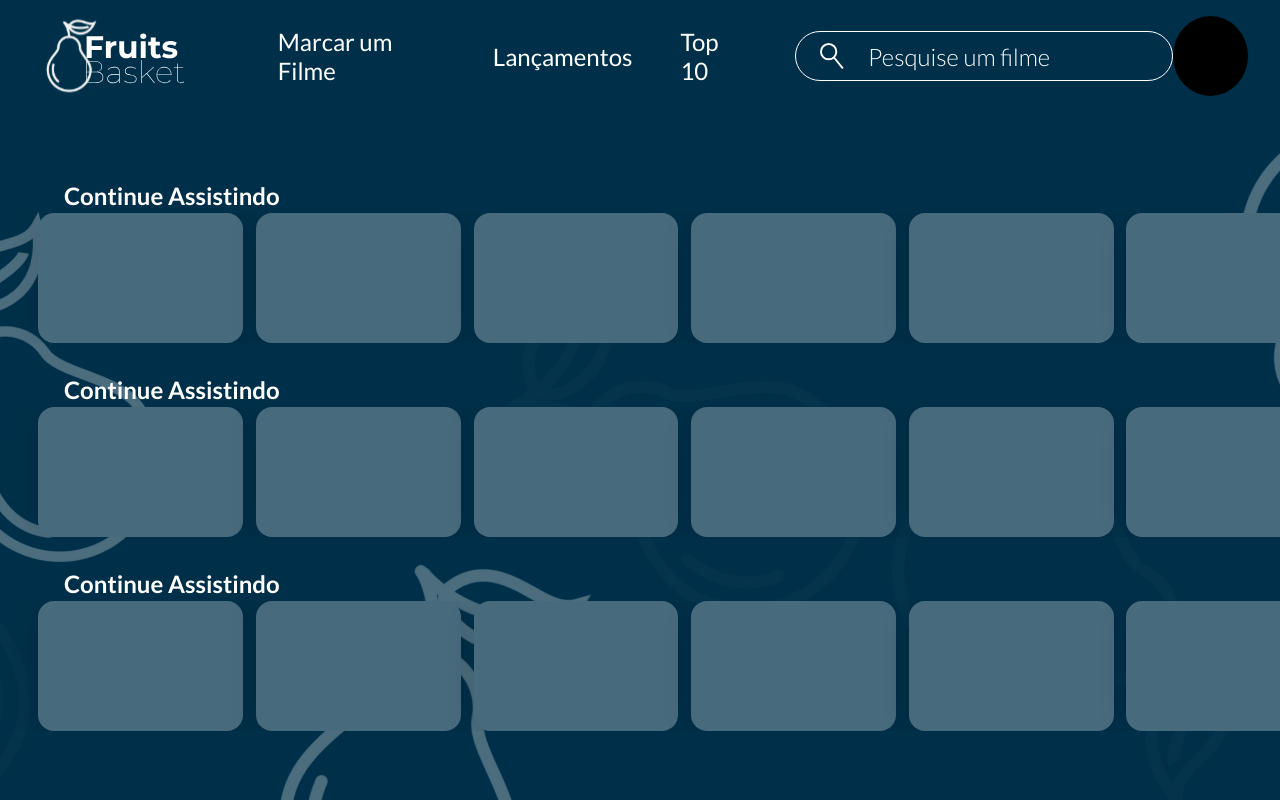
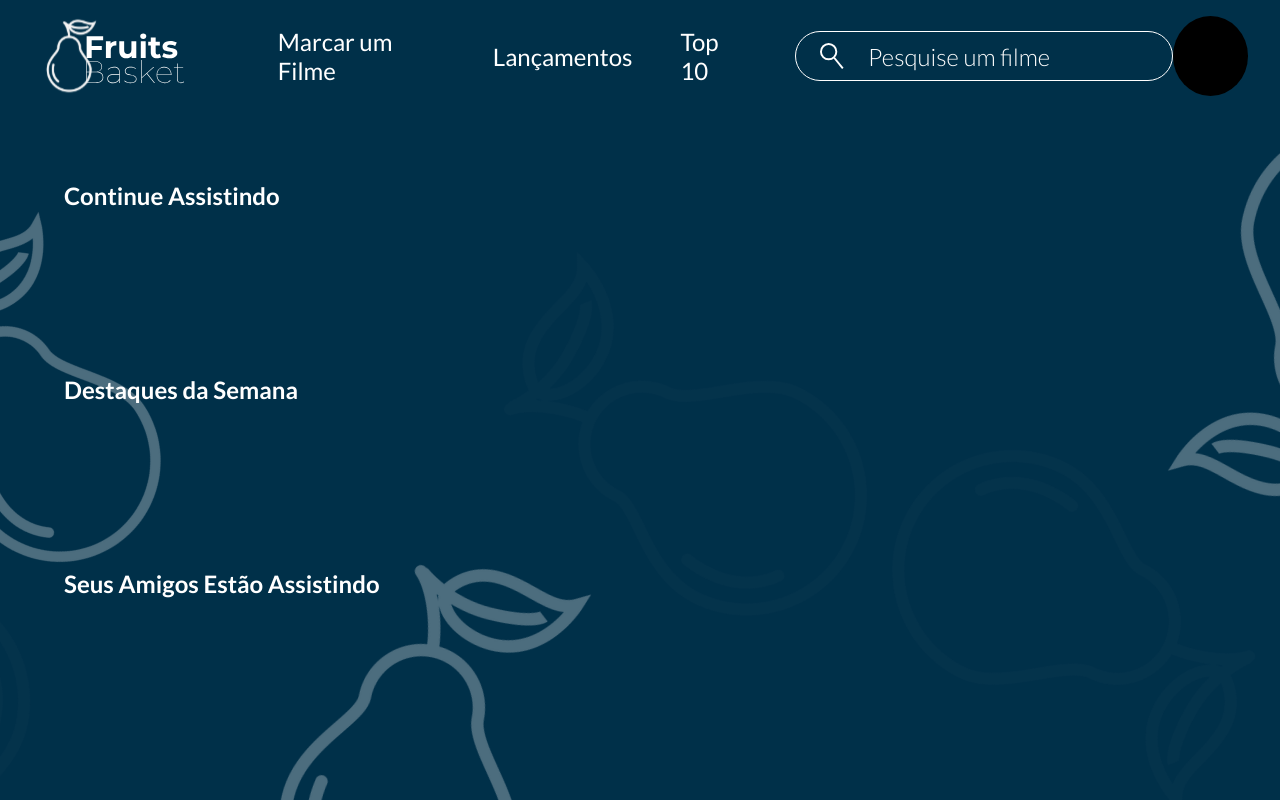
Before and after one commit to josuels731/fruits-basket-react, a React (Create React App) app: page / in a window 1280 px wide. Built offline with nearby package versions, Linux system fonts and the light colour scheme.

Commit message:
added states for data

```diff
--- a/src/pages/Home.tsx
+++ b/src/pages/Home.tsx
@@ -46,8 +46,11 @@ const CardsCarrousselWrapper = styled.div`
     position: relative;
     overflow: hidden;
 `;
+
+interface CardProps {
+}
 interface CardsCarrousselProps {
-    cards: {}[]
+    cards: CardProps[]
 }
 const CardsCarroussel = ({ cards }: CardsCarrousselProps) => {
 
@@ -68,54 +71,23 @@ const CardsCarroussel = ({ cards }: CardsCarrousselProps) => {
 }
 
 function Home() {
+    const [continueWatching, setContinueWatching] = useState<CardProps[]>([]);
+    const [highlights, setHighLights] = useState<CardProps[]>([]);
+    const [friendsAreWatching, setFriendsAreWatching] = useState<CardProps[]>([]);
 
     return <Wrapper>
         <Grid>
             <Row>
                 <div>Continue Assistindo</div>
-                <CardsCarroussel cards={[
-                    {},
-                    {},
-                    {},
-                    {},
-                    {},
-                    {},
-                ]} />
+                <CardsCarroussel cards={continueWatching} />
             </Row>
             <Row>
-                <div>Continue Assistindo</div>
-                <CardsCarroussel cards={[
-                    {},
-                    {},
-                    {},
-                    {},
-                    {},
-                    {},
-                    {},
-                    {},
-                    {},
-                ]} />
+                <div>Destaques da Semana</div>
+                <CardsCarroussel cards={highlights} />
             </Row>
             <Row>
-                <div>Continue Assistindo</div>
-                <CardsCarroussel cards={[
-                    {},
-                    {},
-                    {},
-                    {},
-                    {},
-                    {},
-                    {},
-                    {},
-                    {},
-                    {},
-                    {},
-                    {},
-                    {},
-                    {},
-                    {},
-                    {},
-                ]} />
+                <div>Seus Amigos Estão Assistindo</div>
+                <CardsCarroussel cards={friendsAreWatching} />
             </Row>
         </Grid>
     </Wrapper>
```
